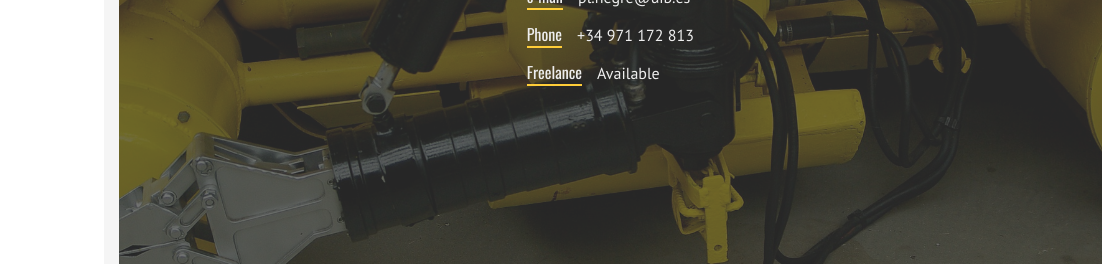
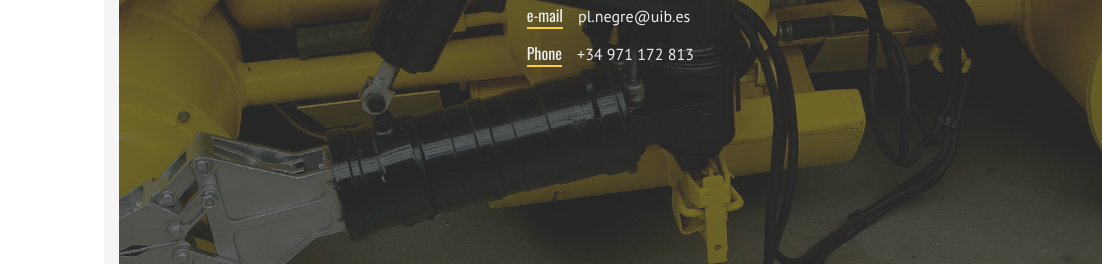
Before and after one commit to plnegre/plnegre.github.io, a plain HTML site: page index.html in a window 1280 px wide. Shown: the part 446-710 px from the top of the page, 178-1280 px from the left. Drawn offline with nearby package versions, Linux system fonts and the light colour scheme.

Commit message:
Remove info from home

```diff
--- a/index.html
+++ b/index.html
@@ -131,7 +131,6 @@
                       <li><span class="title">Age</span><span class="value">31</span></li>
                       <li><span class="title">e-mail</span><span class="value"><a>pl.negre@uib.es</a></span></li>
                       <li><span class="title">Phone</span><span class="value">+34 971 172 813</span></li>
-                      <li><span class="title">Freelance</span><span class="value available">Available</span></li>
                     </ul>
                   </div>
                 </div>
```
